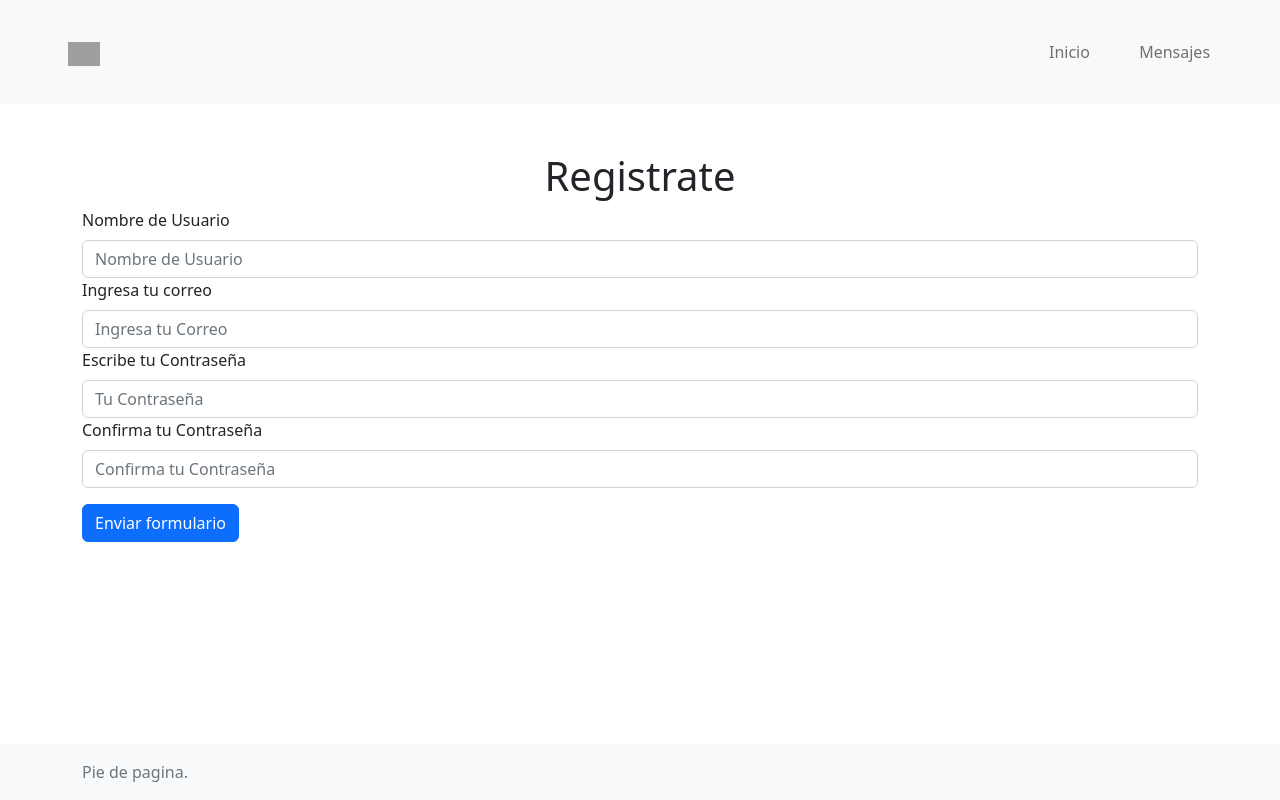
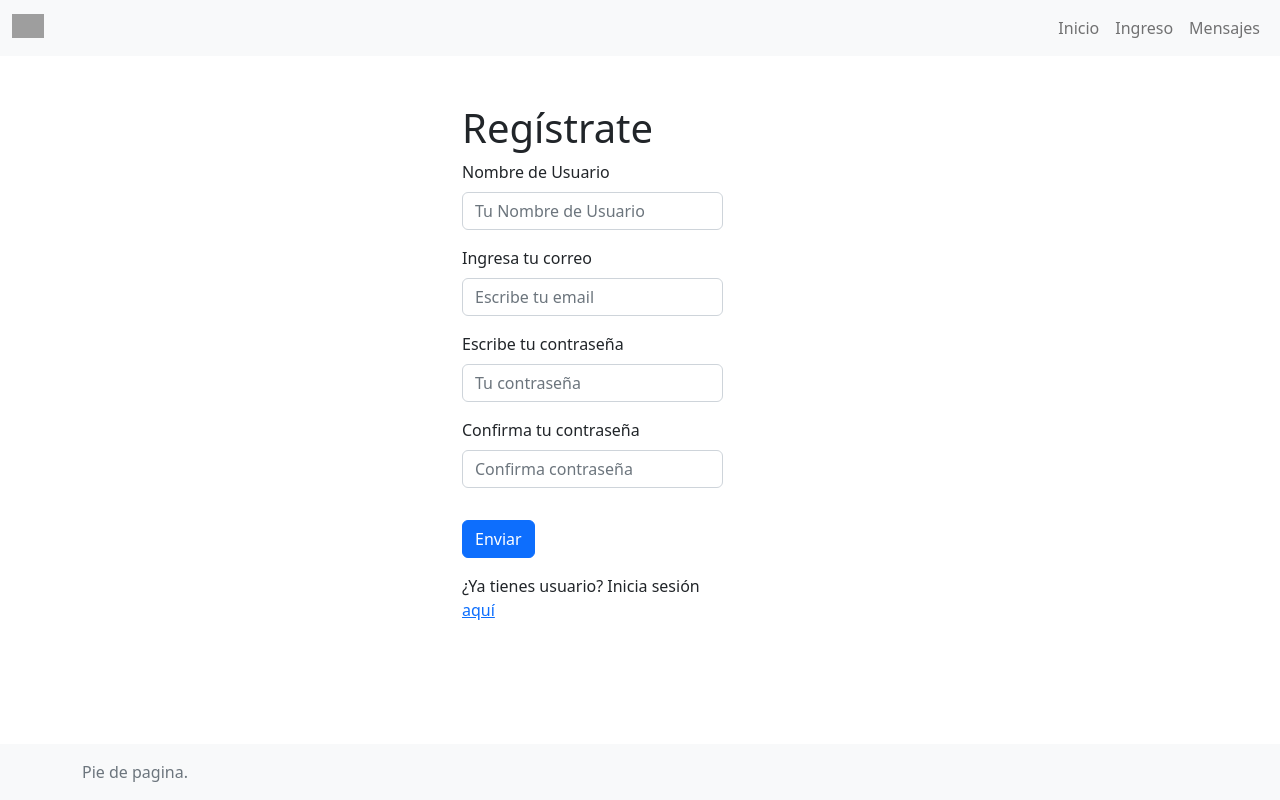
Before and after one commit to Javiisa/flask_boostrap, a Flask app: template app/templates/auth/register.html in a window 1280 px wide. Run offline with Flask 2, Linux system fonts and the light colour scheme; the template is opened without the code that fills it, so the values that code supplies are empty; grey boxes are pictures that could not be loaded.

Commit message:
autenticacion 2 parte

```diff
--- a/app/main/routes.py
+++ b/app/main/routes.py
@@ -4,3 +4,8 @@ from flask import render_template
 @bp.route('/')
 def index():
     return render_template('index.html')
+
+@bp.app_errorhandler(404)
+def page_not_found(error):
+    print(error)
+    return render_template('page_not_found.html'), 404
--- a/app/templates/auth/register.html
+++ b/app/templates/auth/register.html
@@ -1,28 +1,41 @@
 {% extends 'base.html' %}
+
 {% block title %} User page {% endblock %}
+
 {% block body %}
-<h1 class="text-center">Registrate</h1>
-<form method="post">
+<div class="row">
+    <div class="col-md-3 offset-md-4">
+        <h1>Regístrate</h1>
+
+        <form class="mb-3" method="post">
+            <div class="mb-3">
                 <label for="username" class="form-label">Nombre de Usuario</label>
-       <input type="text" name="username" id="username"
-              placeholder="Nombre de Usuario"
+                <input type="text" name="username" id="username" placeholder="Tu Nombre de Usuario "
                     value="{{ request.form['username'] }}" class="form-control">
+            </div>
 
-       <label for="email" class="form-label">Ingresa tu correo</label>
-       <input type="text" name="email" id="email"
-              placeholder="Ingresa tu Correo"
+            <div class="mb-3">
+                <label for="email" class="form-label"> Ingresa tu correo</label>
+                <input type="text" name="email" id="email" placeholder="Escribe tu email"
                     value="{{ request.form['email'] }}" class="form-control">
+            </div>
 
-       <label for="password" class="form-label">Escribe tu Contraseña</label>
-       <input type="password" name="password" id="password"
-              placeholder="Tu Contraseña"
+            <div class="mb-3">
+                <label for="password" class="form-label">Escribe tu contraseña</label>
+                <input type="password" name="password" id="password" placeholder="Tu contraseña"
                     value="{{ request.form['password'] }}" class="form-control">
+            </div>
 
-        <label for="password_confirm" class="form-label">Confirma tu Contraseña</label>
-        <input type="password" name="password_confirm" id="password_confirm"
-                placeholder="Confirma tu Contraseña"
+            <div class="mb-3">
+                <label for="password_confirm" class="form-label">Confirma tu contraseña</label>
+                <input type="password" name="password_confirm" id="password_confirm" placeholder="Confirma contraseña"
                     value="{{ request.form['password_confirm'] }}" class="form-control">
+            </div>
 
-        <button type="submit" class="btn btn-primary mt-3">Enviar formulario</button>
+            <button type="submit" class="btn btn-primary mt-3">Enviar</button>
         </form>
+        ¿Ya tienes usuario? Inicia sesión <a href="{{ url_for('auth.login') }}">aquí</a>
+    </div>
+</div>
+
 {% endblock %}
--- a/app/templates/includes/navbar.html
+++ b/app/templates/includes/navbar.html
@@ -10,10 +10,17 @@
     </button>
     <div class="collapse navbar-collapse" id="navbarSupportedContent">
       <ul class="navbar-nav ms-auto mb-2 mb-lg-0">
-          <li class="nav-item">
+        <li xlass="nav-item">
           <a class="nav-link" href="{{url_for('main.index')}}">Inicio</a>
         </li>
         <li class="nav-item">
+        <li class="nav-item">
+          {% if current_user.is_authenticated %}
+          <a class="nav-link" aria-current="page" href="{{ url_for('auth.logout') }}">Salir</a>
+          {% else %}
+          <a class="nav-link" aria-current="page" href="{{ url_for('auth.login') }}">Ingreso</a>
+          {% endif %}
+        </li>
         <a class="nav-link" href="{{url_for('messages.index')}}">Mensajes</a>
         </li>
       </ul>
```
Also changed, not shown: app/auth/routes.py (+8 -1 lines), app/templates/auth/login.html (+25 -19 lines). Lines whose indentation alone changed are shown as unchanged.
